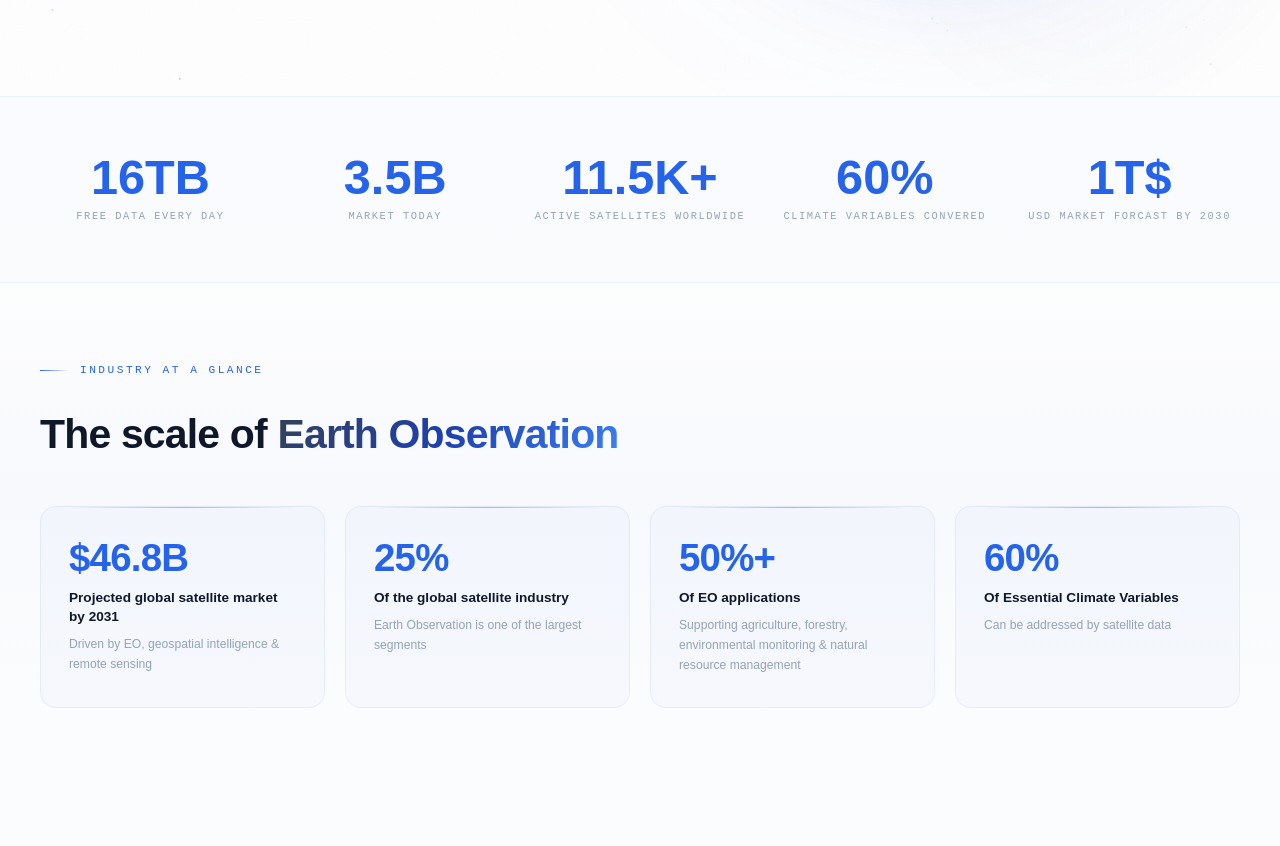
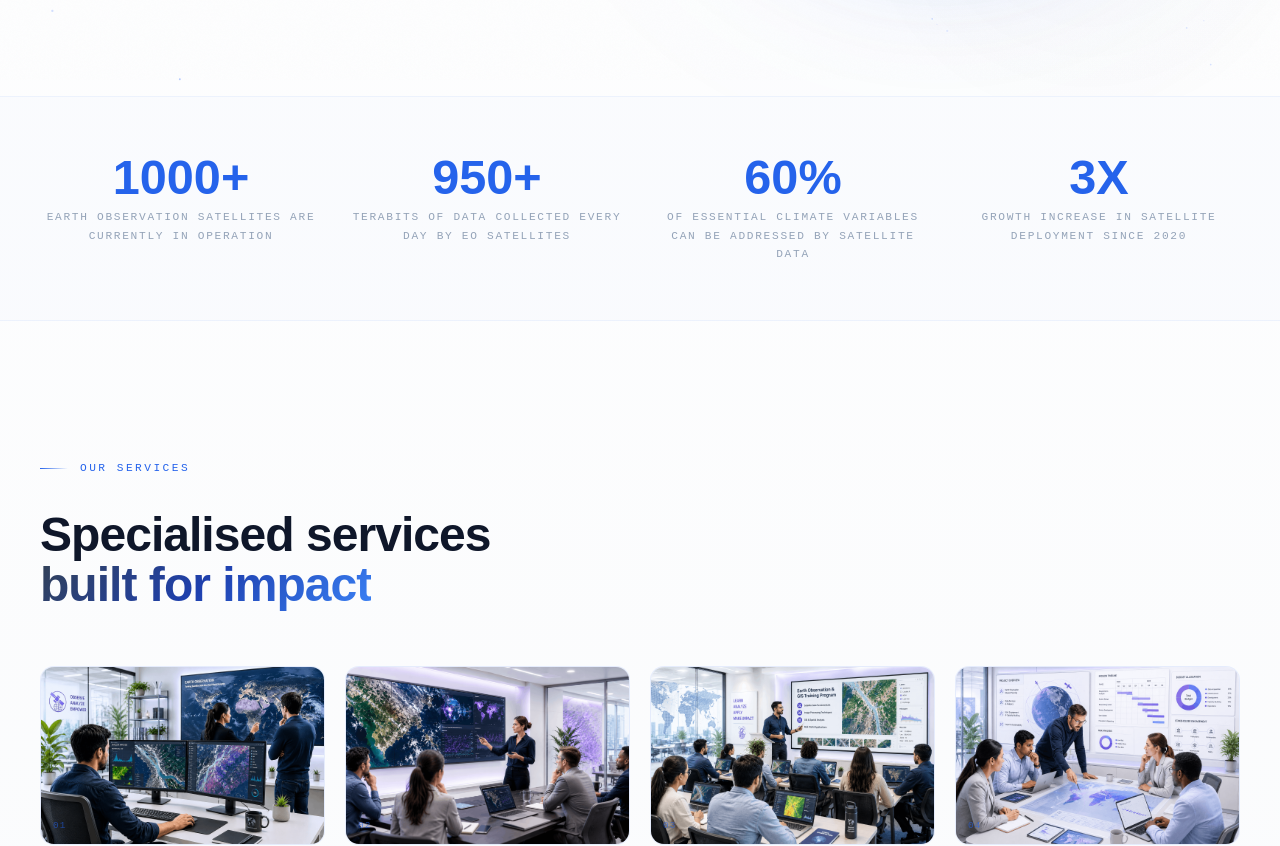
Before and after one commit to synced7x7/graphyma, a React (Vite) app in the folder client/: page / in a window 1280 px wide. Shown: the part 720-1566 px from the top of the page. Built offline with nearby package versions, Linux system fonts and the light colour scheme.

Commit message:
Tweaking texts

```diff
--- a/client/src/pages/About.jsx
+++ b/client/src/pages/About.jsx
@@ -100,7 +100,7 @@ const STORY_PARAS = [
   {
     label: 'What We Do',
     heading: 'Intelligence from orbit',
-    text: 'GRAPHYMA helps organisations understand, adopt, and apply Earth Observation technologies with confidence. From satellite data consultancy and tailored training to implementation support, we guide clients in selecting the right tools, platforms, and workflows to solve real-world challenges. Built on experience with Europe\'s leading Earth Observation programmes, our expertise enables organisations of all sizes to transform satellite data into practical insights for informed decision-making.',
+    text: 'GRAPHYMA offers specialised services in satellite data analysis, digital consultancy, professional training, and project management. Its Earth Observation expertise allows the company to develop tailored solutions for environmental challenges, while its broader technological perspective supports clients in digital transformation, operational efficiency, and data-informed planning.',
   },
   {
     label: 'Our Ambition',
@@ -422,7 +422,7 @@ export default function About() {
                 Ready to work with us?
               </h2>
               <p className="about-cta-copy">
-                Whether you are an institution, company, or research body, GRAPHYMA can help you understand the value of Earth observation.
+                Whether you are an institution, company, or research body, GRAPHYMA can help!
               </p>
             </div>
             <div className="about-cta-actions">
--- a/client/src/pages/Home.jsx
+++ b/client/src/pages/Home.jsx
@@ -60,11 +60,10 @@ const SERVICES = [
 ]
 
 const STATS = [
-  { target: 16, suffix: 'TB',  label: 'FREE DATA every day',  decimals: 0 },
-  { target: 3.5, suffix: 'B',  label: 'Market Today',     decimals: 1 },
-  { target: 11.5, suffix: 'K+',   label: 'active satellites worldwide',      decimals: 1 },
-  { target: 60,  suffix: '%', label: 'Climate Variables Convered',      decimals: 0 },
-  { target: 1,  suffix: 'T$', label: 'USD market forcast by 2030',      decimals: 0 },
+  { target: 1000, suffix: '+',  label: 'Earth Observation satellites are currently in operation',  decimals: 0 },
+  { target: 950, suffix: '+',  label: 'terabits of data collected every day by EO satellites',     decimals: 0 },
+  { target: 60, suffix: '%',   label: 'Of Essential Climate Variables can be addressed by satellite data',      decimals: 0 },
+  { target: 3,  suffix: 'X', label: 'Growth Increase in satellite deployment since 2020',      decimals: 0 },
 ]
 
 const FLOAT_LABELS = [
@@ -312,7 +311,7 @@ export default function Home() {
       {/* ══════════════════════════════════════
           MARKET FACTS
       ══════════════════════════════════════ */}
-      <section className="home-facts-section">
+      {/* <section className="home-facts-section">
         <div className="container">
           <motion.span
             className="section-label"
@@ -352,7 +351,7 @@ export default function Home() {
             ))}
           </div>
         </div>
-      </section>
+      </section> */}
 
       {/* ══════════════════════════════════════
           SERVICES
--- a/client/src/pages/styles/Home.css
+++ b/client/src/pages/styles/Home.css
@@ -172,7 +172,7 @@
 
 .home-stats-grid {
   display: grid;
-  grid-template-columns: repeat(5, 1fr);
+  grid-template-columns: repeat(4, 1fr);
   gap: 1.5rem;
 }
 
@@ -192,7 +192,7 @@
 
 .home-stat-label {
   font-family: var(--font-mono);
-  font-size: 0.65rem;
+  font-size: 0.70rem;
   letter-spacing: 0.15em;
   color: var(--text-3);
   text-transform: uppercase;
```
